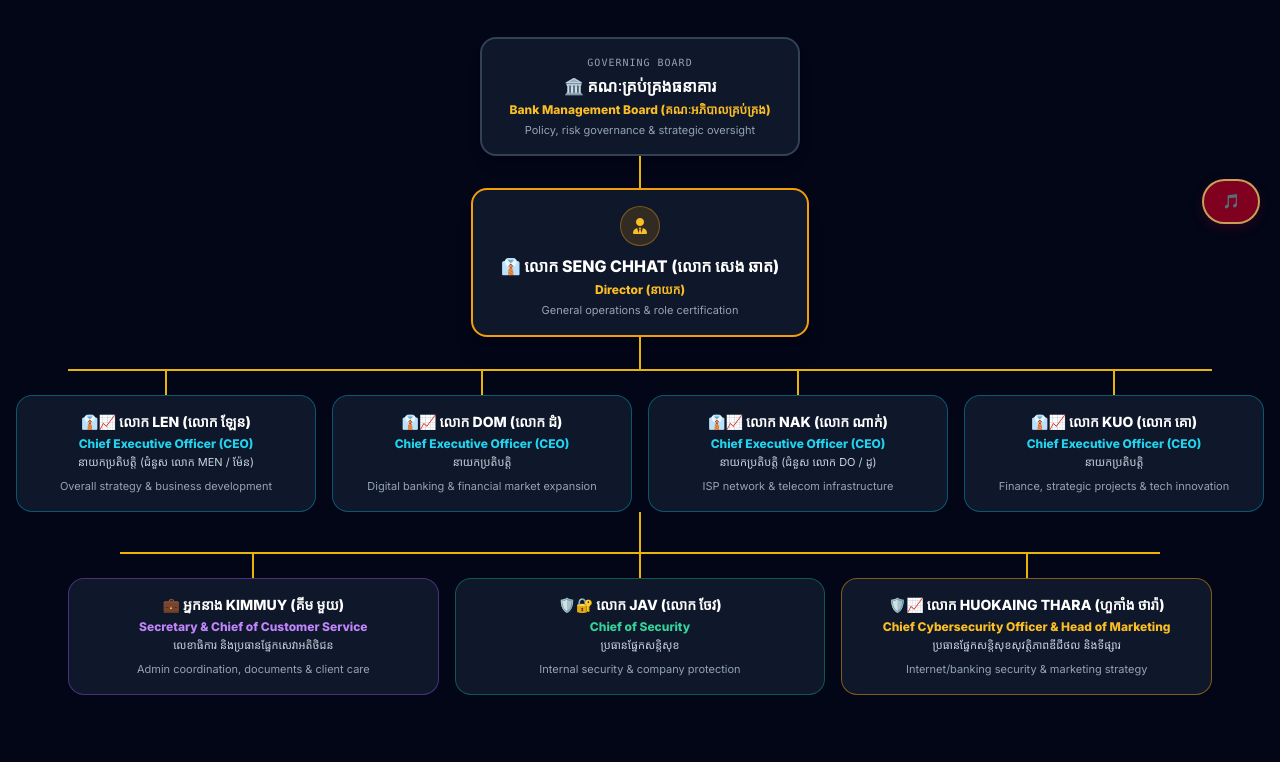
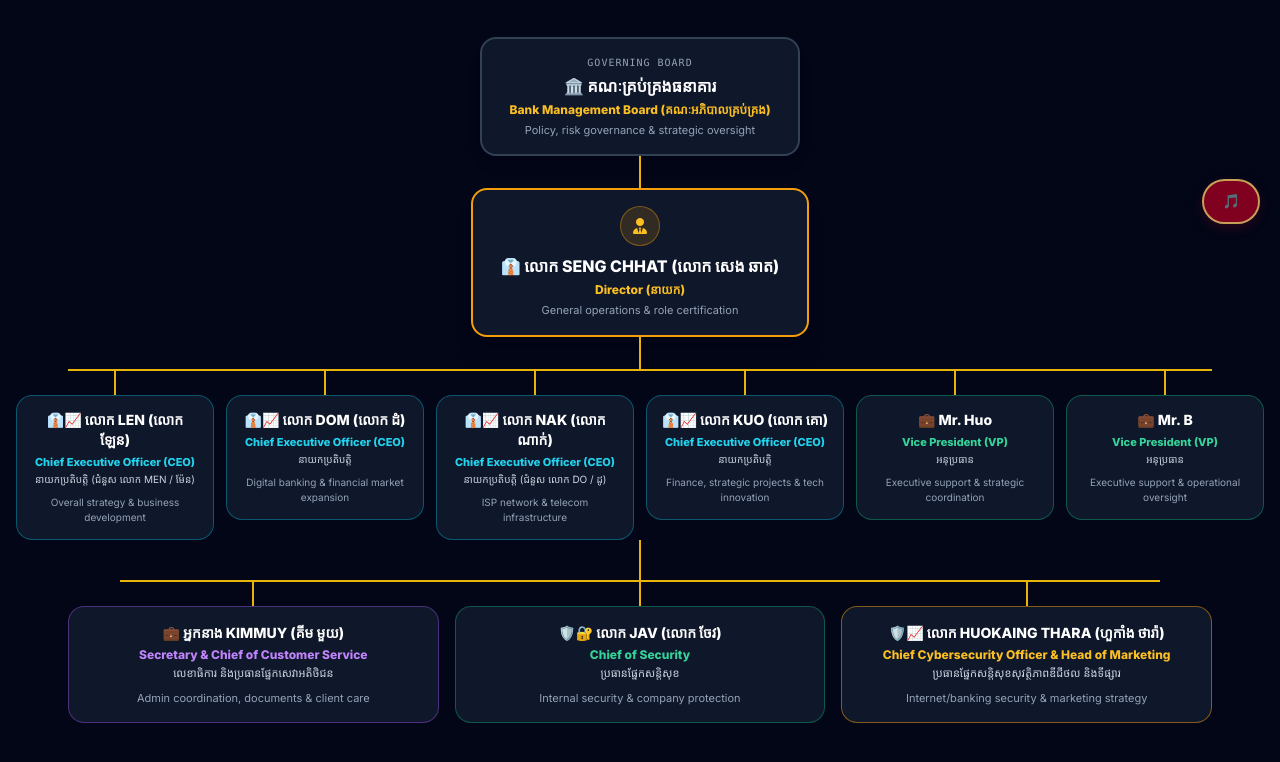
Before and after one commit to tharahuokaing/huokaingthara_bank_organize_chart, a plain HTML site: page index.html in a window 1280 px wide. Shown: the part 496-1258 px from the top of the page. Drawn offline with nearby package versions, Linux system fonts and the light colour scheme; a script that the page names is missing; a web font is replaced by a local one.

Commit message:
Update organizational structure and roles in HTML

```diff
--- a/index.html
+++ b/index.html
@@ -72,7 +72,7 @@
         </div>
 
         <!-- Horizontal scroll wrapper so multi-column flow stays clean on smaller screens -->
-        <div class="min-w-[980px] flex flex-col items-center pb-8">
+        <div class="min-w-[1120px] flex flex-col items-center pb-8">
 
             <!-- TIER 1: គណៈគ្រប់គ្រងធនាគារ (Bank Management Board) -->
             <div onclick="openLeaderModal('board')" class="cursor-pointer org-card bg-slate-900 border-2 border-slate-700 hover:border-amber-400 rounded-2xl px-7 py-4 text-center w-88 shadow-lg">
@@ -95,53 +95,75 @@
                 <p class="text-[11px] text-slate-400 mt-1">General operations &amp; role certification</p>
             </div>
 
-            <!-- Flow from Director to CEO Tier -->
+            <!-- Flow from Director to Executive Tier (CEOs & VPs) -->
             <div class="flow-v h-8"></div>
             <div class="w-11/12 flow-h"></div>
 
-            <!-- TIER 3: Chief Executive Officers (CEOs) -->
-            <div class="w-full grid grid-cols-4 gap-4">
+            <!-- TIER 3: Chief Executive Officers (CEOs) & Vice Presidents (VPs) -->
+            <div class="w-full grid grid-cols-6 gap-3">
                 <!-- CEO: LEN -->
                 <div class="flex flex-col items-center">
                     <div class="flow-v h-6"></div>
-                    <div onclick="openLeaderModal('len')" class="cursor-pointer org-card w-full bg-slate-900 border border-cyan-500/40 hover:border-cyan-400 rounded-2xl p-4 text-center">
-                        <h4 class="text-sm font-black text-white">👔📈 លោក LEN (លោក ឡែន)</h4>
-                        <p class="text-xs font-bold text-cyan-400 mt-1">Chief Executive Officer (CEO)</p>
-                        <p class="text-[11px] text-slate-300 mt-0.5">នាយកប្រតិបត្តិ (ជំនួស លោក MEN / ម៉ែន)</p>
-                        <p class="text-[11px] text-slate-400 mt-2">Overall strategy &amp; business development</p>
+                    <div onclick="openLeaderModal('len')" class="cursor-pointer org-card w-full bg-slate-900 border border-cyan-500/40 hover:border-cyan-400 rounded-2xl p-3.5 text-center">
+                        <h4 class="text-xs sm:text-sm font-black text-white">👔📈 លោក LEN (លោក ឡែន)</h4>
+                        <p class="text-[11px] font-bold text-cyan-400 mt-1">Chief Executive Officer (CEO)</p>
+                        <p class="text-[10px] text-slate-300 mt-0.5">នាយកប្រតិបត្តិ (ជំនួស លោក MEN / ម៉ែន)</p>
+                        <p class="text-[10px] text-slate-400 mt-2">Overall strategy &amp; business development</p>
                     </div>
                 </div>
 
                 <!-- CEO: DOM -->
                 <div class="flex flex-col items-center">
                     <div class="flow-v h-6"></div>
-                    <div onclick="openLeaderModal('dom')" class="cursor-pointer org-card w-full bg-slate-900 border border-cyan-500/40 hover:border-cyan-400 rounded-2xl p-4 text-center">
-                        <h4 class="text-sm font-black text-white">👔📈 លោក DOM (លោក ដំ)</h4>
-                        <p class="text-xs font-bold text-cyan-400 mt-1">Chief Executive Officer (CEO)</p>
-                        <p class="text-[11px] text-slate-300 mt-0.5">នាយកប្រតិបត្តិ</p>
-                        <p class="text-[11px] text-slate-400 mt-2">Digital banking &amp; financial market expansion</p>
+                    <div onclick="openLeaderModal('dom')" class="cursor-pointer org-card w-full bg-slate-900 border border-cyan-500/40 hover:border-cyan-400 rounded-2xl p-3.5 text-center">
+                        <h4 class="text-xs sm:text-sm font-black text-white">👔📈 លោក DOM (លោក ដំ)</h4>
+                        <p class="text-[11px] font-bold text-cyan-400 mt-1">Chief Executive Officer (CEO)</p>
+                        <p class="text-[10px] text-slate-300 mt-0.5">នាយកប្រតិបត្តិ</p>
+                        <p class="text-[10px] text-slate-400 mt-2">Digital banking &amp; financial market expansion</p>
                     </div>
                 </div>
 
                 <!-- CEO: NAK -->
                 <div class="flex flex-col items-center">
                     <div class="flow-v h-6"></div>
-                    <div onclick="openLeaderModal('nak')" class="cursor-pointer org-card w-full bg-slate-900 border border-cyan-500/40 hover:border-cyan-400 rounded-2xl p-4 text-center">
-                        <h4 class="text-sm font-black text-white">👔📈 លោក NAK (លោក ណាក់)</h4>
-                        <p class="text-xs font-bold text-cyan-400 mt-1">Chief Executive Officer (CEO)</p>
-                        <p class="text-[11px] text-slate-300 mt-0.5">នាយកប្រតិបត្តិ (ជំនួស លោក DO / ដូ)</p>
-                        <p class="text-[11px] text-slate-400 mt-2">ISP network &amp; telecom infrastructure</p>
+                    <div onclick="openLeaderModal('nak')" class="cursor-pointer org-card w-full bg-slate-900 border border-cyan-500/40 hover:border-cyan-400 rounded-2xl p-3.5 text-center">
+                        <h4 class="text-xs sm:text-sm font-black text-white">👔📈 លោក NAK (លោក ណាក់)</h4>
+                        <p class="text-[11px] font-bold text-cyan-400 mt-1">Chief Executive Officer (CEO)</p>
+                        <p class="text-[10px] text-slate-300 mt-0.5">នាយកប្រតិបត្តិ (ជំនួស លោក DO / ដូ)</p>
+                        <p class="text-[10px] text-slate-400 mt-2">ISP network &amp; telecom infrastructure</p>
                     </div>
                 </div>
 
                 <!-- CEO: KUO -->
                 <div class="flex flex-col items-center">
                     <div class="flow-v h-6"></div>
-                    <div onclick="openLeaderModal('kuo')" class="cursor-pointer org-card w-full bg-slate-900 border border-cyan-500/40 hover:border-cyan-400 rounded-2xl p-4 text-center">
-                        <h4 class="text-sm font-black text-white">👔📈 លោក KUO (លោក គោ)</h4>
-                        <p class="text-xs font-bold text-cyan-400 mt-1">Chief Executive Officer (CEO)</p>
-                        <p class="text-[11px] text-slate-300 mt-0.5">នាយកប្រតិបត្តិ</p>
-                        <p class="text-[11px] text-slate-400 mt-2">Finance, strategic projects &amp; tech innovation</p>
+                    <div onclick="openLeaderModal('kuo')" class="cursor-pointer org-card w-full bg-slate-900 border border-cyan-500/40 hover:border-cyan-400 rounded-2xl p-3.5 text-center">
+                        <h4 class="text-xs sm:text-sm font-black text-white">👔📈 លោក KUO (លោក គោ)</h4>
+                        <p class="text-[11px] font-bold text-cyan-400 mt-1">Chief Executive Officer (CEO)</p>
+                        <p class="text-[10px] text-slate-300 mt-0.5">នាយកប្រតិបត្តិ</p>
+                        <p class="text-[10px] text-slate-400 mt-2">Finance, strategic projects &amp; tech innovation</p>
+                    </div>
+                </div>
+
+                <!-- VP: Mr. Huo -->
+                <div class="flex flex-col items-center">
+                    <div class="flow-v h-6"></div>
+                    <div onclick="openLeaderModal('mr_huo')" class="cursor-pointer org-card w-full bg-slate-900 border border-emerald-500/40 hover:border-emerald-400 rounded-2xl p-3.5 text-center">
+                        <h4 class="text-xs sm:text-sm font-black text-white">💼 Mr. Huo</h4>
+                        <p class="text-[11px] font-bold text-emerald-400 mt-1">Vice President (VP)</p>
+                        <p class="text-[10px] text-slate-300 mt-0.5">អនុប្រធាន</p>
+                        <p class="text-[10px] text-slate-400 mt-2">Executive support &amp; strategic coordination</p>
+                    </div>
+                </div>
+
+                <!-- VP: Mr. B -->
+                <div class="flex flex-col items-center">
+                    <div class="flow-v h-6"></div>
+                    <div onclick="openLeaderModal('mr_b')" class="cursor-pointer org-card w-full bg-slate-900 border border-emerald-500/40 hover:border-emerald-400 rounded-2xl p-3.5 text-center">
+                        <h4 class="text-xs sm:text-sm font-black text-white">💼 Mr. B</h4>
+                        <p class="text-[11px] font-bold text-emerald-400 mt-1">Vice President (VP)</p>
+                        <p class="text-[10px] text-slate-300 mt-0.5">អនុប្រធាន</p>
+                        <p class="text-[10px] text-slate-400 mt-2">Executive support &amp; operational oversight</p>
                     </div>
                 </div>
             </div>
@@ -253,6 +275,20 @@
                 dutyKm: "ត្រូវបានតែងតាំងជា Chief Executive Officer (CEO) (នាយកប្រតិបត្តិ) ទទួលបន្ទុកគ្រប់គ្រងហិរញ្ញវត្ថុ គម្រោងយុទ្ធសាស្ត្រ និងការច្នៃប្រឌិតថ្មីៗផ្នែកបច្ចេកវិទ្យា។",
                 dutyEn: "Appointed as Chief Executive Officer (CEO), managing finance, strategic projects, and technological innovation."
             },
+            mr_huo: {
+                title: "💼 Mr. Huo",
+                roleEn: "Vice President (VP)",
+                roleKm: "អនុប្រធាន",
+                dutyKm: "ទទួលបន្ទុកជា Vice President (VP) (អនុប្រធាន) ជួយសម្របសម្រួលយុទ្ធសាស្ត្រ ការគ្រប់គ្រងប្រតិបត្តិការ និងការសម្រេចចិត្តកម្រិតថ្នាក់ដឹកនាំ។",
+                dutyEn: "Serves as Vice President (VP), supporting strategic coordination, operational supervision, and executive decision-making."
+            },
+            mr_b: {
+                title: "💼 Mr. B",
+                roleEn: "Vice President (VP)",
+                roleKm: "អនុប្រធាន",
+                dutyKm: "ទទួលបន្ទុកជា Vice President (VP) (អនុប្រធាន) ជួយពង្រឹងការសម្របសម្រួលរវាងផ្នែកនានា និងការអនុវត្តផែនការប្រតិបត្តិការរបស់ធនាគារ។",
+                dutyEn: "Serves as Vice President (VP), supporting inter-departmental coordination and execution of banking operational plans."
+            },
             kimmuy: {
                 title: "💼 អ្នកនាង KIMMUY (អ្នកនាង គីម មួយ)",
                 roleEn: "Secretary and Chief of Customer Service",
```
